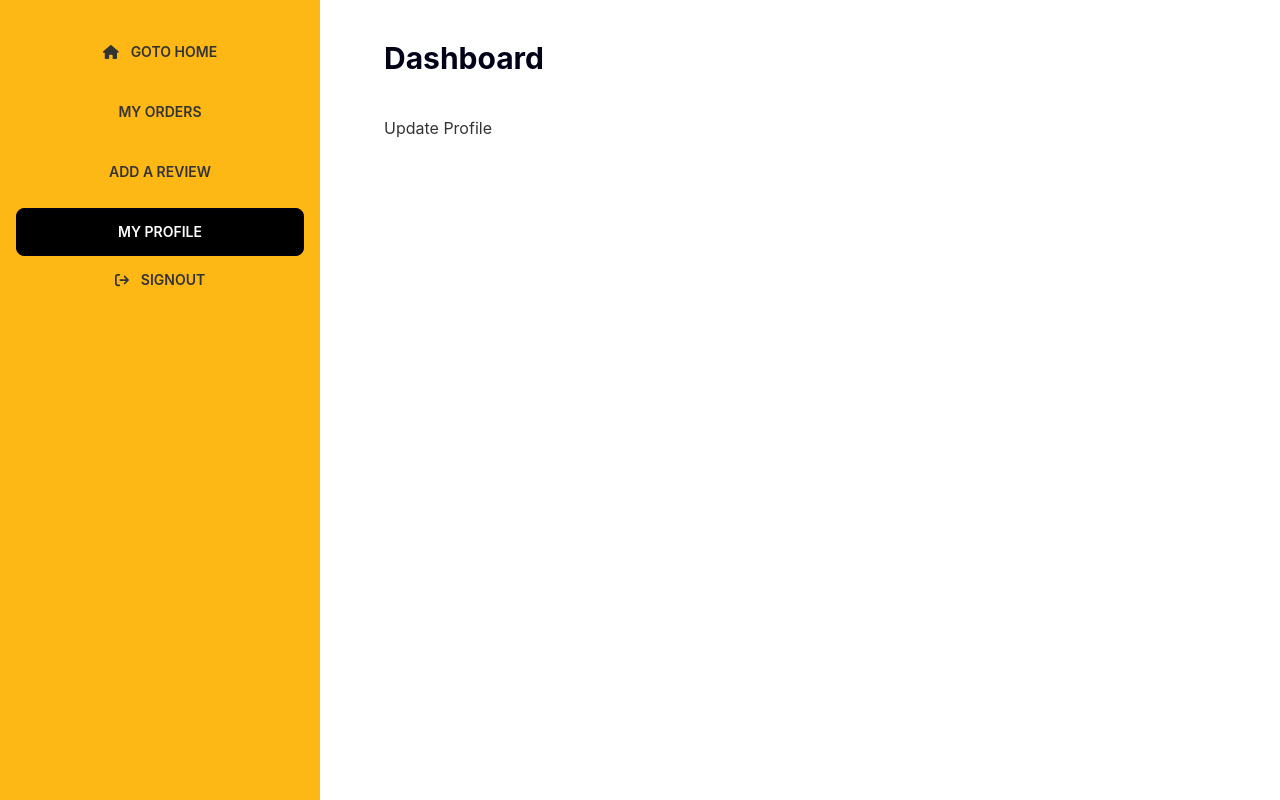
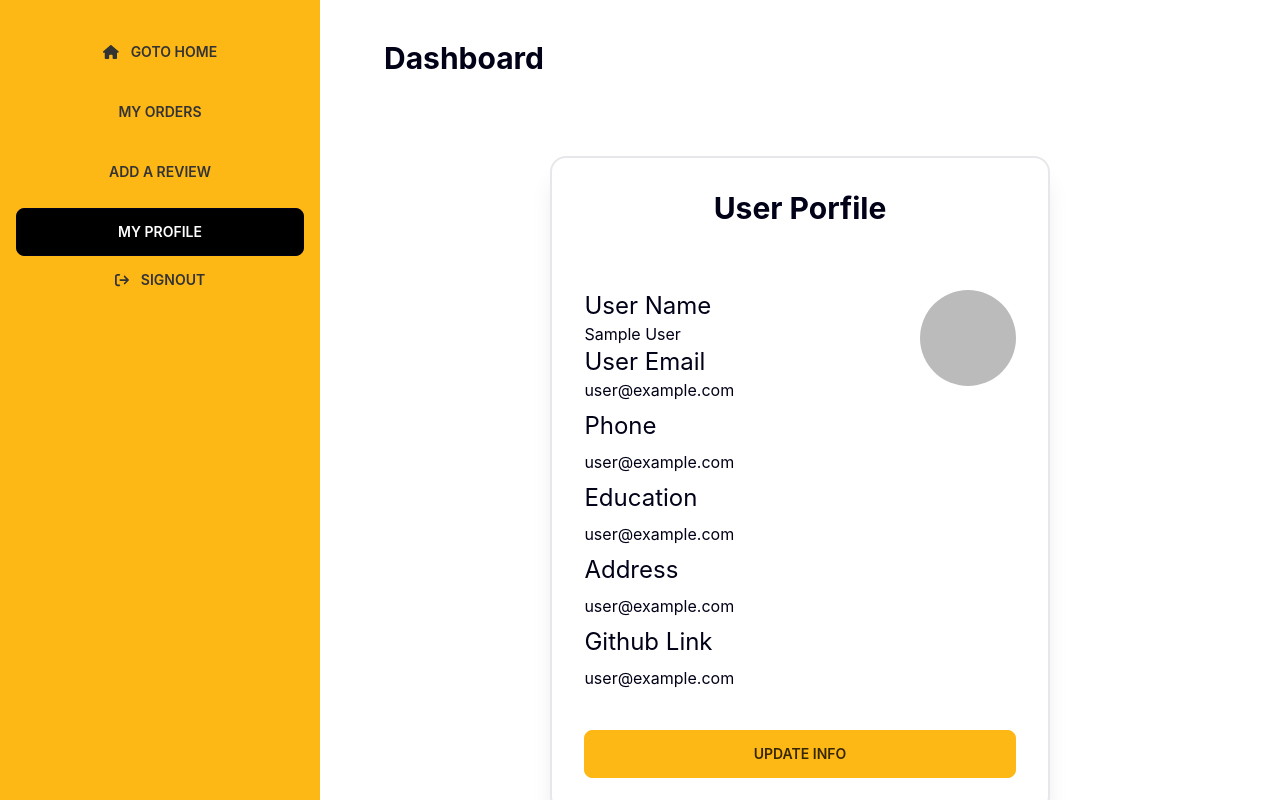
Before and after one commit to SamiulxHasanx07/exo-parts-client, a React (Create React App) app: page /dashboard/updateprofile in a window 1280 px wide. Built offline with nearby package versions, Linux system fonts and the light colour scheme; no server answers; sample sign-in values are in the browser's storage.

Commit message:
user profile partial done

```diff
--- a/src/pages/Dashboard/UpdateProfile.js
+++ b/src/pages/Dashboard/UpdateProfile.js
@@ -1,9 +1,38 @@
 import React from 'react';
-
+import { useAuthState } from 'react-firebase-hooks/auth';
+import auth from '../../fireabse.init';
 const UpdateProfile = () => {
+    const [user] = useAuthState(auth)
     return (
         <div>
-            <h2>Update Profile</h2>
+            <div class="card w-[60%] mx-auto bg-base-100 shadow-xl  border-2 my-10">
+                <h2 className='text-3xl font-bold text-secondary text-center py-8'>User Porfile</h2>
+                <div class="card-body">
+                    <div className='flex justify-between'>
+                        <div>
+                            <h3 className="text-2xl text-secondary">User Name</h3>
+                            <h3 className='text-secondary'>{user?.displayName}</h3>
+                            <h3 className="text-2xl text-secondary">User Email</h3>
+                            <h3 className='text-secondary'>{user?.email}</h3>
+                        </div>
+                        <div>
+                            <div className='rounded-[100px] overflow-hidden'>
+                                <img src={user?.photoURL} alt="" />
+                            </div>
+                        </div>
+                    </div>
+                    <h3 className="text-2xl text-secondary">Phone</h3>
+                    <h3 className='text-secondary'>{user?.email}</h3>
+                    <h3 className="text-2xl text-secondary">Education</h3>
+                    <h3 className='text-secondary'>{user?.email}</h3>
+                    <h3 className="text-2xl text-secondary">Address</h3>
+                    <h3 className='text-secondary'>{user?.email}</h3>
+                    <h3 className="text-2xl text-secondary">Github Link</h3>
+                    <h3 className='text-secondary'>{user?.email}</h3>
+                    <button className='btn btn-primary mt-8'>Update Info</button>
+                </div>
+            </div>
+
         </div>
     );
 };
```
